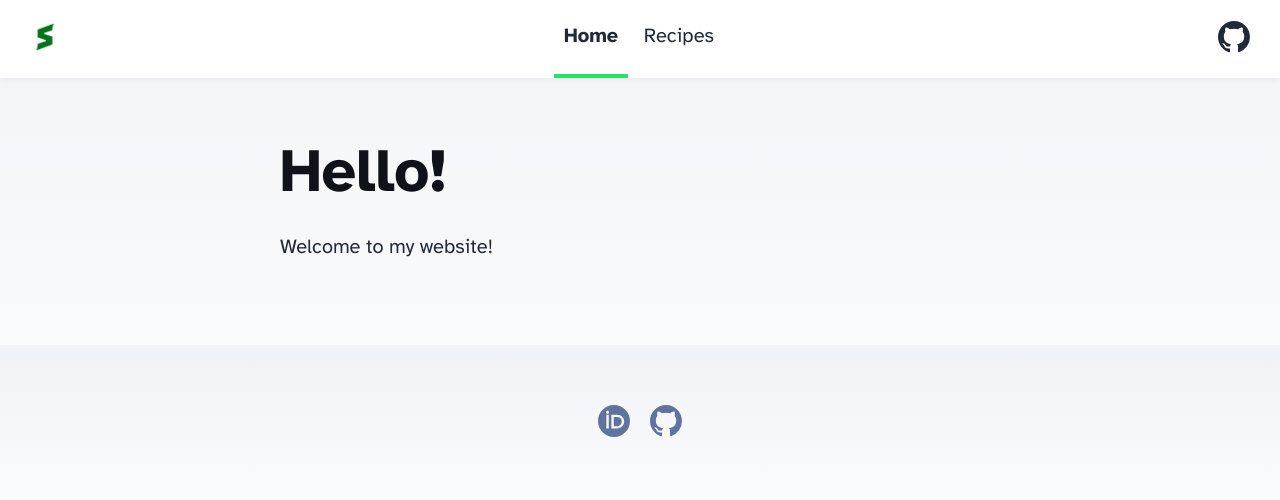
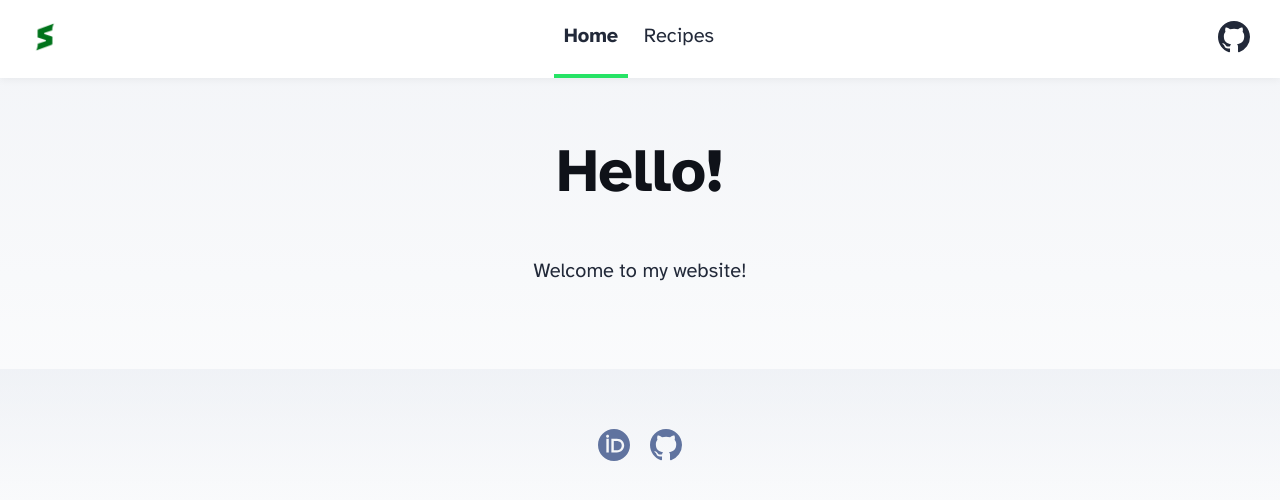
Before and after one commit to daniel-slaugh/home, an Astro site: page / in a window 1280 px wide. Built offline with nearby package versions, Linux system fonts and the light colour scheme; Astro itself is replaced by a stand-in of ours.

Commit message:
Center main content

```diff
--- a/src/pages/index.astro
+++ b/src/pages/index.astro
@@ -9,6 +9,15 @@ import { SITE_TITLE, SITE_DESCRIPTION } from '../consts'
 <html lang="en">
   <head>
     <BaseHead title={SITE_TITLE} description={SITE_DESCRIPTION} />
+    <style>
+      main {
+        display: flex;
+        flex-direction: column;
+        justify-content: center;
+        align-items: center;
+        gap: 1rem;
+      }
+    </style>
   </head>
   <body>
     <Header />
```
